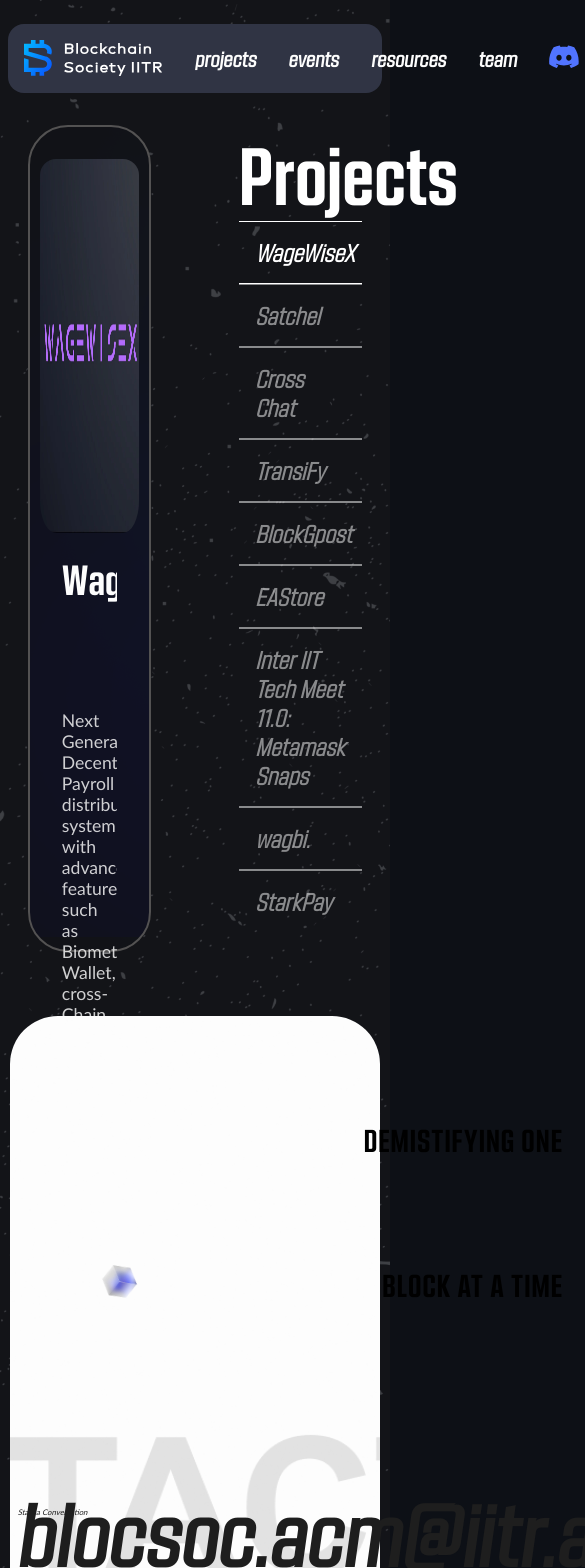
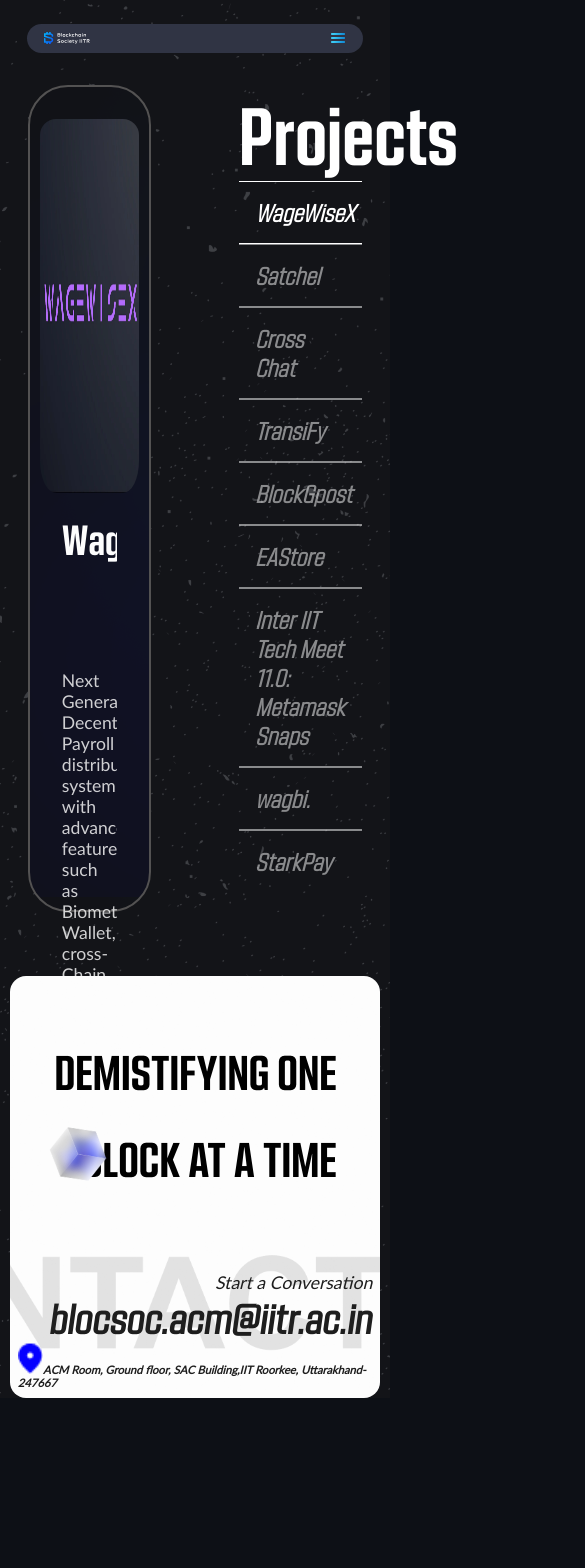
Before and after one commit to BlocSoc-iitr/website-2023, a React (Create React App) app: page /projects in a window 390 px wide. Shown: the top 1568 px of the page, 585 px wide, since content can reach past the window. After the commit the page ends 1398 px from the top, so only its background shows below. Built offline with nearby package versions, Linux system fonts and the light colour scheme.

Commit message:
added responsiveness for mobile

```diff
--- a/src/components/Footer/Footer.module.css
+++ b/src/components/Footer/Footer.module.css
@@ -91,3 +91,48 @@
     z-index: 3;
     rotate: 12deg;
 }
+
+@media (min-width: 0px) and (max-width: 450px) {
+    .footer{
+        height: 50vh;
+        border-radius: 1rem;
+    }
+
+    .footerItem1{
+        >h1{
+            font-size: 3rem;
+            letter-spacing: 0;
+            height: 30%;
+            width: 80%;
+        }
+    }
+
+    .footerItem2{
+        >div{
+            display: flex;
+            flex-direction: column;
+            align-items: end;
+        }
+        >div>h3{
+            font-size: 1.1rem;
+        }
+        >div>h4{
+            font-size: 0.7rem;
+        }
+        >div>h1{
+            font-size: 2.5rem;
+        }
+        >div>h4>img{
+            width: 3vh;
+
+        }
+    }
+
+    .cube{
+        width: 18%;
+        margin-top: 13%;
+        left: 11%;
+        z-index: 3;
+        rotate: 12deg;
+    }
+}
--- a/src/components/Navbar/Navbar.js
+++ b/src/components/Navbar/Navbar.js
@@ -1,12 +1,38 @@
 import styles from "./Navbar.module.css";
 import Logo from "../../assets/Navbar/logo.svg";
 import Discord from "../../assets/Navbar/discord.svg";
+import MenuIcon from "../../assets/Navbar/MenuLogo.svg"; // Add the menu icon image
+import { useState, useEffect } from "react";
 
 function Navbar() {
+    const [isDropdownOpen, setIsDropdownOpen] = useState(false);
+    const [isMobile, setIsMobile] = useState(false);
+
+    useEffect(() => {
+        const handleResize = () => {
+            setIsMobile(window.innerWidth <= 768);
+        };
+
+        handleResize();
+
+        window.addEventListener("resize", handleResize);
+
+        return () => {
+            window.removeEventListener("resize", handleResize);
+        };
+    }, []);
+
+    const toggleDropdown = () => {
+        setIsDropdownOpen(!isDropdownOpen);
+    };
+
     return (
         <div className={`${styles.navbarContainer}`}>
             <div className={`${styles.navbar}`}>
-                <a href="/"><div className={`${styles.item} ${styles.logo}`}><img src={Logo}></img></div></a>
+                {!isDropdownOpen && (
+                    <a href="/"><div className={`${styles.item} ${styles.logo}`}><img src={Logo}></img></div></a>
+                )}
+                {!isMobile && (
                     <div className={`${styles.item} ${styles.actions}`}>
                         <a href="/projects">projects</a>
                         <a href="">events</a>
@@ -14,6 +40,27 @@
                         <a href="/team">team</a>
                         <a href="https://discord.gg/pY4UCENc"><img src={Discord}></img></a>
                     </div>
+                )}
+                {isMobile && !isDropdownOpen && (
+                    <button className={styles.toggle} onClick={toggleDropdown}>
+                        <img src={MenuIcon}/>
+                    </button>
+                )}
+                {isDropdownOpen && (
+                    <div className={styles.actionDiv}>
+                    <div className={`${styles.item} ${styles.actions}`}>
+                        <button className={styles.toggle} onClick={toggleDropdown}>
+                            <p>X</p>
+                        </button>
+                        <a href="/">home</a>
+                        <a href="/projects">projects</a>
+                        <a href="">events</a>
+                        <a href="">resources</a>
+                        <a href="/team">team</a>
+                        <a href="https://discord.gg/pY4UCENc"><img src={Discord}></img></a>
+                    </div>
+                    </div>
+                )}
             </div>
         </div>
     );
--- a/src/components/Navbar/Navbar.module.css
+++ b/src/components/Navbar/Navbar.module.css
@@ -1,10 +1,10 @@
-*{
+* {
     margin: 0;
     padding: 0;
     box-sizing: border-box;
 }
 
-body{
+body {
     width: 100%;
     height: auto;
 }
@@ -14,13 +14,13 @@
     src: url(../../fonts/KuunariRegularItalic.otf);
 }
 
-.navbarContainer{
+.navbarContainer {
     display: flex;
     justify-content: center;
     align-items: center;
 }
 
-.navbar{
+.navbar {
     display: grid;
     grid-template-columns: repeat(2, 1fr);
     grid-template-rows: 1fr;
@@ -31,28 +31,98 @@
     background-color: #303444;
 }
 
-.item{
+.item {
     color: #fdfdfd;
     text-decoration: none;
     font-size: 1.3rem;
 }
 
-.logo{
+.logo {
     display: flex;
-    justify-content:flex-start;
+    justify-content: flex-start;
     align-items: center;
     padding: 1rem;
 }
-.actions{
+
+.actions {
     display: flex;
     justify-content: flex-end;
     align-items: center;
 }
 
-.actions>a{
+.actions>a {
     text-decoration: none;
     color: #fdfdfd;
     padding: 1rem;
     font-family: 'KunnariRegularItalic';
-    font-weight: bold ;
+    font-weight: bold;
 }
+
+.toggle {
+    display: none;
+}
+
+@media (min-width: 0px) and (max-width: 450px) {
+    .navbar {
+        display: flex;
+        justify-content: space-between;
+        align-items: center;
+        width: 86%;
+        height: auto;
+    }
+
+    .item {
+        font-size: 0.5rem;
+
+        >a>img {
+            height: 0.5rem;
+        }
+    }
+
+    .actions {
+        flex-direction: column;
+    }
+
+    .actions>a {
+        padding: 0.5rem;
+    }
+
+    .logo {
+        padding: 0.5rem;
+    }
+
+    .logo>img {
+        width: 12vw;
+        margin-left: 0.5rem;
+    }
+
+    .toggle {
+        display: flex;
+        justify-content: flex-end;
+        align-items: center;
+        width: 10%;
+        background-color: transparent;
+        border: 0;
+
+        >img {
+            width: 1rem;
+            margin-right: 1rem;
+        }
+
+        >p {
+            font-family: 'KunnariLight';
+            font-size: 1.1rem;
+            background: linear-gradient(to right, #2d4edf, #2d4edf);
+            -webkit-text-fill-color: transparent;
+            -webkit-background-clip: text;
+        }
+    }
+
+    .actionDiv {
+        display: flex;
+        flex-direction: column;
+        justify-content: center;
+        align-items: center;
+        width: 100%;
+    }
+}
--- a/src/pages/Home/Home.js
+++ b/src/pages/Home/Home.js
@@ -53,7 +53,7 @@
           </div>
         </div>
         <div className={styles.tagLine}>
-          <marquee scrollamount="50">
+          <marquee scrollamount="30">
           Where Creativity Meets the Chain<img src={MaskStar}></img>
           Where Creativity Meets the Chain<img src={MaskStar}></img>
           Where Creativity Meets the Chain<img src={MaskStar}></img>
--- a/src/pages/Home/Home.module.css
+++ b/src/pages/Home/Home.module.css
@@ -400,3 +400,152 @@
     width: 100%;
     color: #ffffff;
 }
+
+@media (min-width: 0px) and (max-width: 450px) {
+    .hero{
+        display: flex;
+        flex-direction: column;
+        justify-content: center;
+        align-items: center;
+        width: 86%;
+        height: auto;
+    }
+
+    .heroInformation{
+        display: flex;
+        flex-direction: column;
+        justify-content: center;
+        align-items: center;
+        width: 86%;
+        height: auto;
+    }
+
+    .title{
+        margin: 0;
+        padding: 0;
+        height: 60vh;
+        >h1 {
+            font-size: 3.5rem;
+            margin-left: 1rem;
+        }
+
+        >p {
+            font-size: 3vw;
+            margin-left: 1rem;
+        }
+    }
+
+    .titleGradient {
+        width: 81%;
+        height: 60%;
+        overflow: hidden;
+        position: absolute;
+        border-radius: 40px;
+        -webkit-transform: scaleX(-1);
+        z-index: -1;
+        border-radius: 1rem;
+    }
+
+    .titleBackground {
+        border-radius: 1rem;
+        height: 60%;
+        width: 80%;
+        position: absolute;
+        overflow: hidden;
+        border-radius: 34px;
+        z-index: 0;
+    }
+
+    .titleLogo {
+        border-radius: 1rem;
+        height: 35%;
+        overflow: hidden;
+        bottom: 24.5%;
+        right: 10%;
+        border-radius: 30px;
+        z-index: 0;
+    }
+
+    .videoBackground{
+        border-radius: 1rem;
+    }
+
+    .description {
+        background-size: 110%;
+        align-items: center;
+        border-radius: 1rem;
+        >p {
+            word-spacing: 0;
+        }
+
+        >h2 {
+            font-size: 2rem;
+            margin: 0rem;
+            margin-left: 1rem;
+            margin-top: 1rem;
+        }
+    }
+
+    .DcButton {
+        display: none;
+    }
+
+    .social{
+        border-radius: 1rem;
+        height: 30vh;
+    }
+
+    .hackathon{
+        border-radius: 1rem;
+        height: 30vh;
+    }
+
+    .team{
+        border-radius: 1rem;
+        height: 30vh;
+    }
+
+    .calanderDiv{
+        border-radius: 1rem;
+        display: flex;
+        flex-direction: column;
+        justify-content: center;
+        align-items: center;
+    }
+
+    .calander{
+        border-radius: 1rem;
+        width: 86vw;
+        height: 49vh;
+        background-size: 110%;
+        background-position: center;
+    }
+
+    .connect {
+        border-radius: 1rem;
+        font-size: 1.2rem;
+        padding: 1rem;
+        width: 86vw;
+        >div>a{
+            font-size: 2rem;
+            padding: 0.4rem;
+        }
+        >div>a::after{
+            color: #ffffff;
+            text-decoration: underline;
+            transform: scale(1.2);
+            transform: translateY(2);
+            transition:ease-in-out all 0.3s ;
+        }
+    }
+
+    .photo {
+        border-radius: 1rem;
+        width: 86vw;
+        height: 75vh;
+        background-image: url(../../assets/Home/IconicPhoto.svg);
+        background-size: cover;
+        background-position: center;
+        background-repeat: no-repeat;
+    }
+}
```
Also changed, not shown: src/assets/Navbar/MenuLogo.svg (added).
